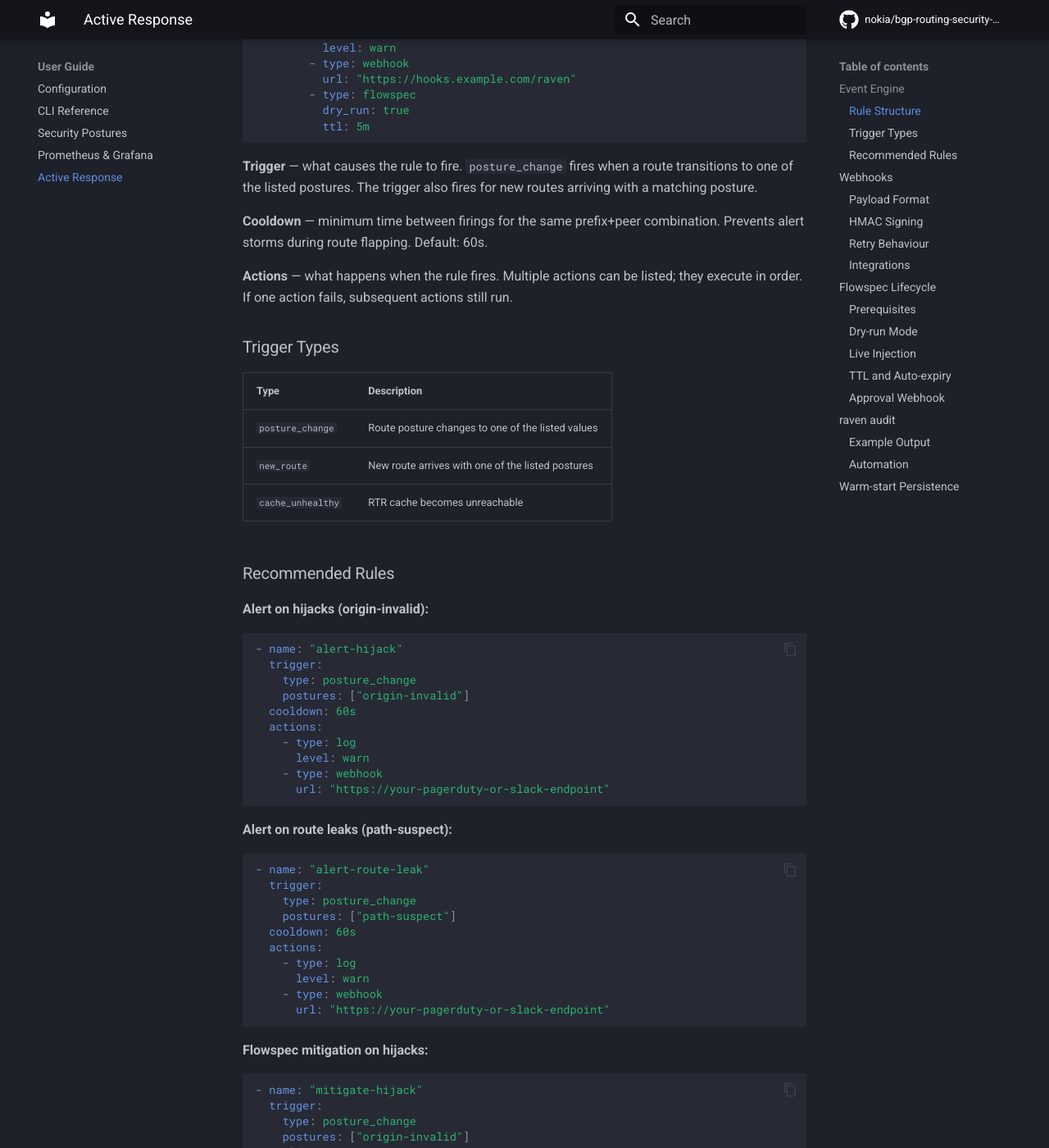
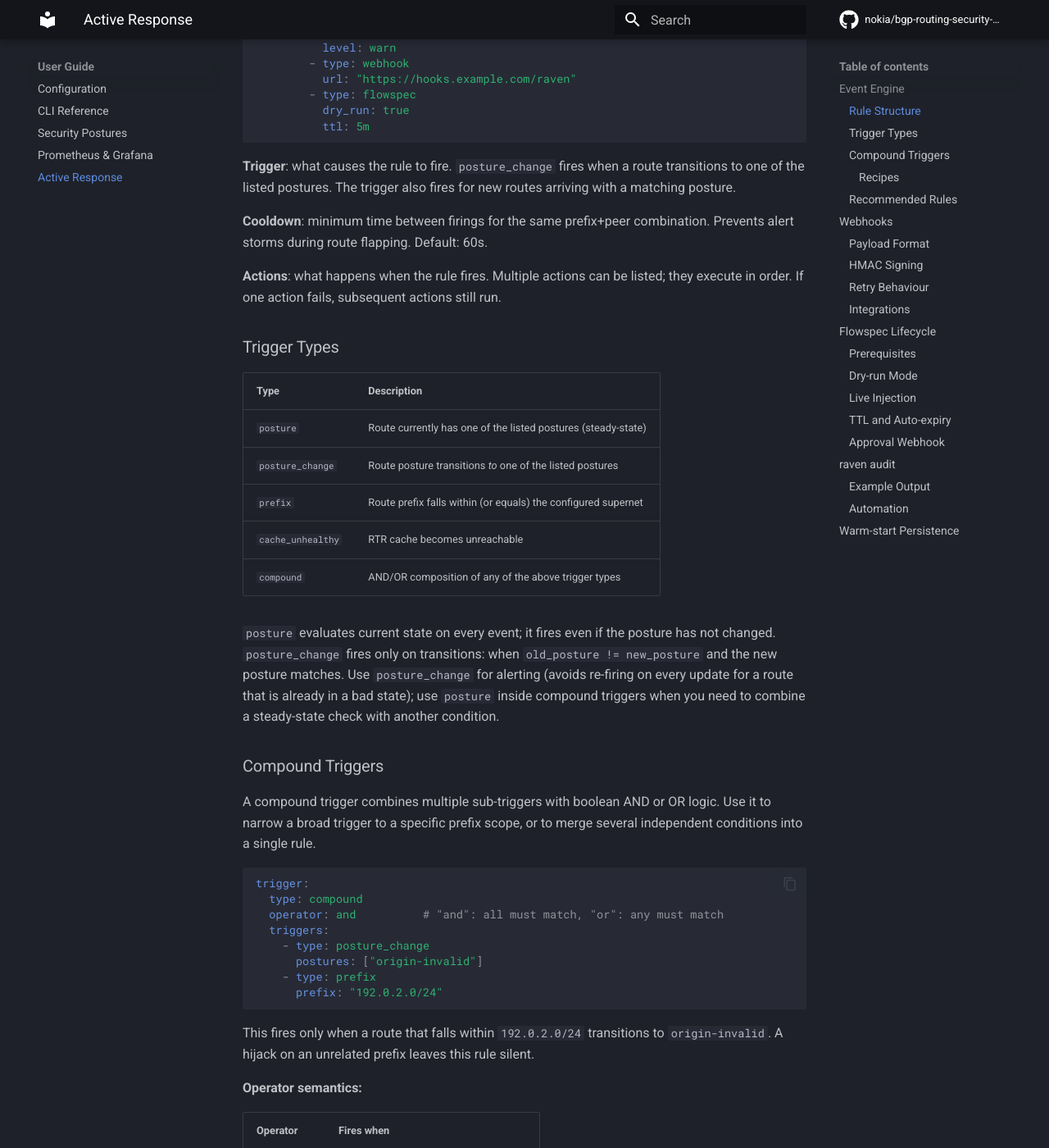
Before and after one commit to ritmukhe/raven-docs, an MkDocs documentation site: the page built from docs/user-guide/active-response.md, in a window 1280 px wide and 1400 px high, scrolled down 683 px. Shown: the whole window at 82% size. Built offline with MkDocs 1.6.1 and Material for MkDocs 9.7.7, drawn with Linux system fonts in a browser that asks for light colours; comment, search, counter and statistics services are not loaded; some of the changed text lies outside the part shown.

Commit message:
Docs: document compound triggers and fix trigger types table (#1)

````diff
--- a/docs/user-guide/active-response.md
+++ b/docs/user-guide/active-response.md
@@ -2,7 +2,7 @@
 
 RAVEN's Phase 3 capabilities move beyond observation into automated response.
 The Event Engine evaluates configurable rules on every posture change and
-triggers actions — webhooks, logs, and Flowspec mitigation rules.
+triggers actions: webhooks, logs, and Flowspec mitigation rules.
 
 ---
 
@@ -31,14 +31,14 @@ events:
           ttl: 5m
 ```
 
-**Trigger** — what causes the rule to fire. `posture_change` fires when a
+**Trigger**: what causes the rule to fire. `posture_change` fires when a
 route transitions to one of the listed postures. The trigger also fires for
 new routes arriving with a matching posture.
 
-**Cooldown** — minimum time between firings for the same prefix+peer
+**Cooldown**: minimum time between firings for the same prefix+peer
 combination. Prevents alert storms during route flapping. Default: 60s.
 
-**Actions** — what happens when the rule fires. Multiple actions can be
+**Actions**: what happens when the rule fires. Multiple actions can be
 listed; they execute in order. If one action fails, subsequent actions
 still run.
 
@@ -46,9 +46,117 @@ still run.
 
 | Type | Description |
 |---|---|
-| `posture_change` | Route posture changes to one of the listed values |
-| `new_route` | New route arrives with one of the listed postures |
+| `posture` | Route currently has one of the listed postures (steady-state) |
+| `posture_change` | Route posture transitions *to* one of the listed postures |
+| `prefix` | Route prefix falls within (or equals) the configured supernet |
 | `cache_unhealthy` | RTR cache becomes unreachable |
+| `compound` | AND/OR composition of any of the above trigger types |
+
+`posture` evaluates current state on every event; it fires even if the posture has not changed. `posture_change` fires only on transitions: when `old_posture != new_posture` and the new posture matches. Use `posture_change` for alerting (avoids re-firing on every update for a route that is already in a bad state); use `posture` inside compound triggers when you need to combine a steady-state check with another condition.
+
+### Compound Triggers
+
+A compound trigger combines multiple sub-triggers with boolean AND or OR logic. Use it to narrow a broad trigger to a specific prefix scope, or to merge several independent conditions into a single rule.
+
+```yaml
+trigger:
+  type: compound
+  operator: and          # "and": all must match, "or": any must match
+  triggers:
+    - type: posture_change
+      postures: ["origin-invalid"]
+    - type: prefix
+      prefix: "192.0.2.0/24"
+```
+
+This fires only when a route that falls within `192.0.2.0/24` transitions to `origin-invalid`. A hijack on an unrelated prefix leaves this rule silent.
+
+**Operator semantics:**
+
+| Operator | Fires when |
+|---|---|
+| `and` | Every sub-trigger matches (intersection) |
+| `or` | At least one sub-trigger matches (union) |
+
+Sub-triggers can themselves be compound; nesting is fully supported:
+
+```yaml
+trigger:
+  type: compound
+  operator: or
+  triggers:
+    - type: posture_change
+      postures: ["origin-invalid"]
+    - type: compound
+      operator: and
+      triggers:
+        - type: posture_change
+          postures: ["path-suspect"]
+        - type: prefix
+          prefix: "10.0.0.0/8"
+```
+
+Fires on any `origin-invalid` event, *or* when a `path-suspect` event lands within `10.0.0.0/8`.
+
+#### Recipes
+
+**Alert only on your own address space:**
+
+```yaml
+- name: "alert-own-prefix-hijack"
+  trigger:
+    type: compound
+    operator: and
+    triggers:
+      - type: posture_change
+        postures: ["origin-invalid"]
+      - type: prefix
+        prefix: "203.0.113.0/24"
+  cooldown: 60s
+  actions:
+    - type: log
+      level: error
+    - type: webhook
+      url: "https://hooks.example.com/critical"
+```
+
+**Fan-in: alert on route threat or RPKI cache failure under one rule:**
+
+```yaml
+- name: "alert-any-threat"
+  trigger:
+    type: compound
+    operator: or
+    triggers:
+      - type: posture_change
+        postures: ["origin-invalid", "path-suspect"]
+      - type: cache_unhealthy
+  cooldown: 30s
+  actions:
+    - type: webhook
+      url: "https://hooks.example.com/raven"
+```
+
+**Scoped Flowspec: auto-mitigate only within a critical range:**
+
+```yaml
+- name: "mitigate-critical-range"
+  trigger:
+    type: compound
+    operator: and
+    triggers:
+      - type: posture_change
+        postures: ["origin-invalid"]
+      - type: prefix
+        prefix: "198.51.100.0/24"
+  cooldown: 60s
+  actions:
+    - type: flowspec
+      gobgp_address: "localhost:50051"
+      dry_run: true
+      ttl: 30m
+      rule_action: drop
+```
 
 ### Recommended Rules
 
@@ -152,11 +260,10 @@ webhook failures.
 
 The webhook payload is compatible with:
 
-- **PagerDuty** — use the Events API v2 with a custom transformer
-- **Slack** — use an incoming webhook URL; transform the payload with a
-  small proxy function
-- **ServiceNow** — POST to the Table API endpoint for your incident table
-- **Alertmanager** — use a webhook receiver with a custom template
+- **PagerDuty**: use the Events API v2 with a custom transformer
+- **Slack**: use an incoming webhook URL; transform the payload with a small proxy function
+- **ServiceNow**: POST to the Table API endpoint for your incident table
+- **Alertmanager**: use a webhook receiver with a custom template
 
 ---
 
@@ -251,7 +358,7 @@ reject.
 
 !!! warning
     Max rules (`max_rules`) is a hard cap. When the registry is full, new
-    rules are dropped and logged. Set this conservatively — a runaway
+    rules are dropped and logged. Set this conservatively: a runaway
     event loop generating hundreds of Flowspec rules is worse than missing
     a few.
 
@@ -288,8 +395,8 @@ AS2121    1 route   origin-invalid   192.0.2.0/24
 AS65001   1 route   origin-invalid   10.10.0.0/24
 RECOMMENDATIONS
 
-2 origin-invalid routes — run raven what-if --reject-invalid
-ASPA coverage 0% — register ASPA objects at your RIR
+2 origin-invalid routes: run raven what-if --reject-invalid
+ASPA coverage 0%: register ASPA objects at your RIR
 Consider enabling reject-invalid after reviewing what-if output
 
 
@@ -310,7 +417,7 @@ Pipe audit output to your ticketing or reporting pipeline:
 
 On clean shutdown, RAVEN saves the route table and RPKI cache to a
 snapshot file. On restart, it restores from the snapshot before
-reconnecting to BMP and RTR — eliminating the 30–90 second blind
+reconnecting to BMP and RTR, eliminating the 30–90 second blind
 window of a cold start.
 
 Enable in config:
````
